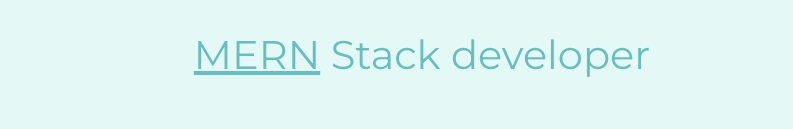
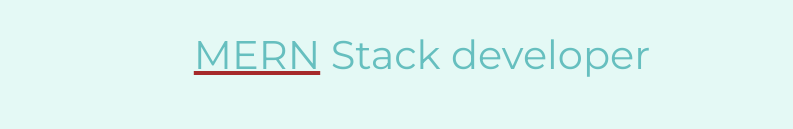
Before and after one commit to chavankrishna/krishna, a plain HTML site: page index.html in a window 1280 px wide. Shown: the part 333-462 px from the top of the page, without its empty margins (218-1011 px from the left). Drawn offline with Linux system fonts and the light colour scheme.

Commit message:
Update style.css

```diff
--- a/style.css
+++ b/style.css
@@ -48,6 +48,7 @@ p
 .pro
 {
     text-decoration: underline;
+    text-decoration-color: brown;
 }
 
 .top-cloud
```
